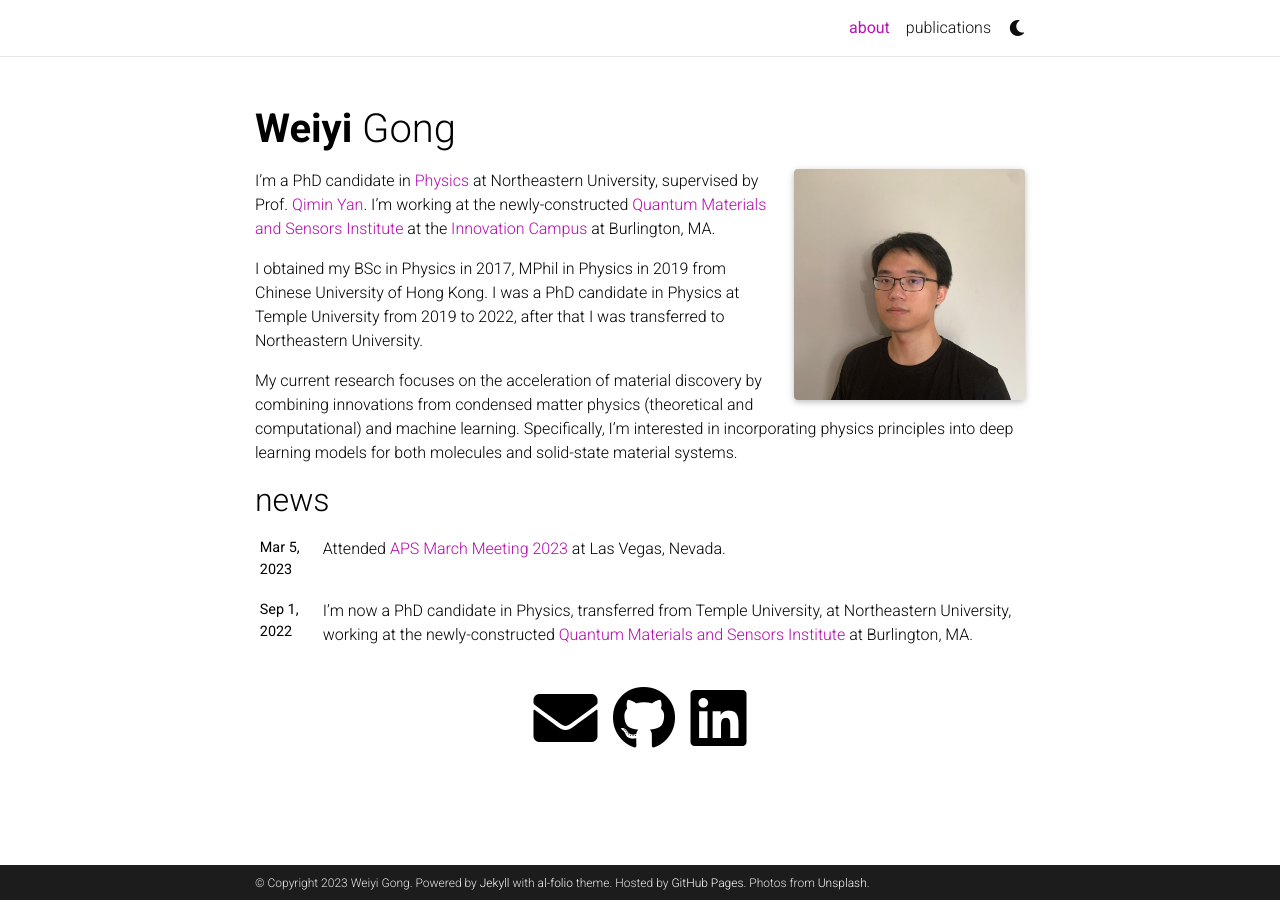
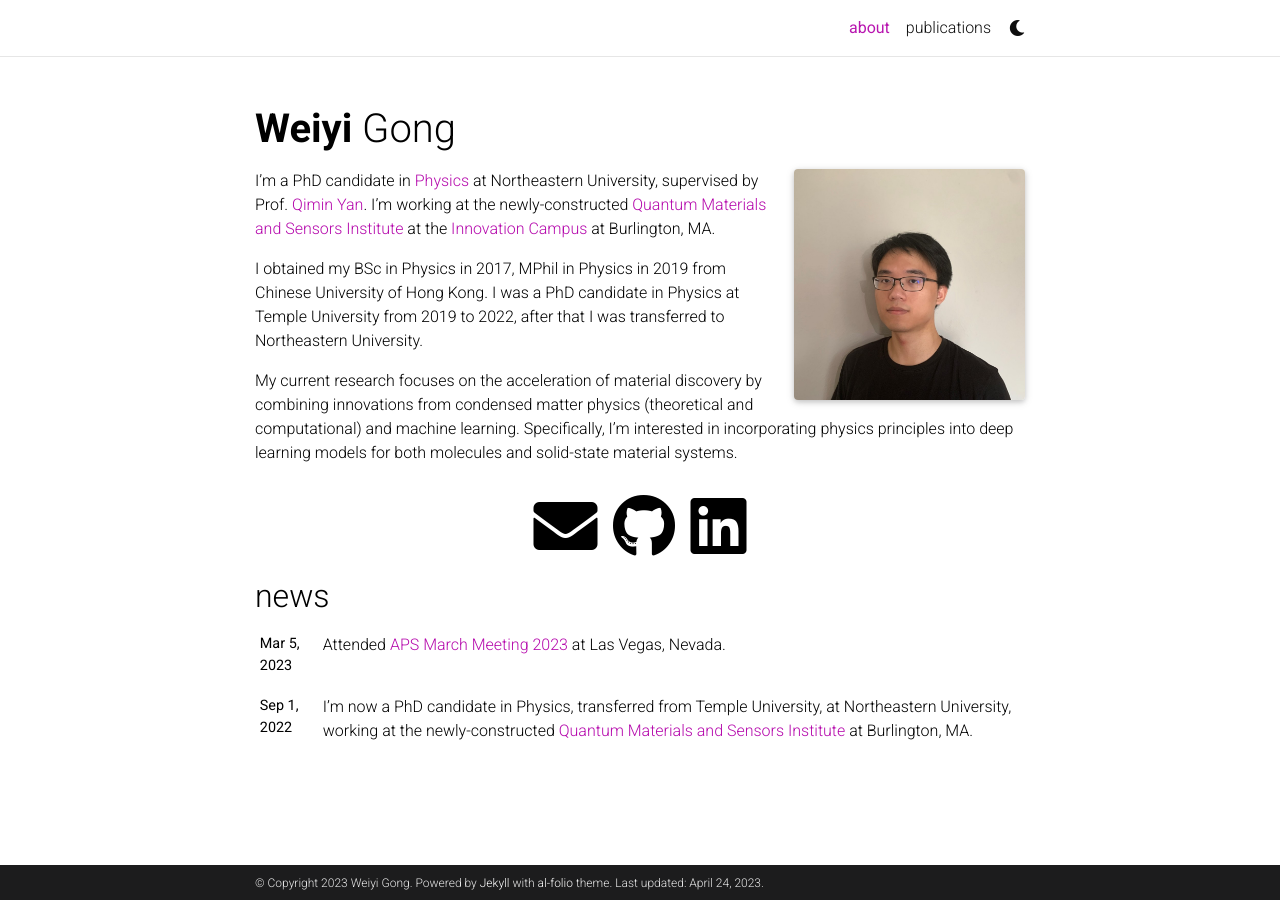
Before and after one commit to weiyigong/weiyigong.github.io, a Jekyll site: the page built from _pages/about.md, in a window 1280 px wide. Built offline with Jekyll 4.4.1, drawn with Linux system fonts in a browser that asks for light colours; full-size pictures stand in for the smaller copies a plugin makes; comment, search, counter and statistics services are not loaded; a style sheet for code colours, icons or effects is not loaded.

Commit message:
update social icons location

```diff
--- a/_config.yml
+++ b/_config.yml
@@ -11,8 +11,6 @@
   A simple, whitespace theme for academics. Based on [*folio](https://github.com/bogoli/-folio) design.
 footer_text: >
   Powered by <a href="https://jekyllrb.com/" target="_blank">Jekyll</a> with <a href="https://github.com/alshedivat/al-folio">al-folio</a> theme.
-  Hosted by <a href="https://pages.github.com/" target="_blank">GitHub Pages</a>.
-  Photos from <a href="https://unsplash.com" target="_blank">Unsplash</a>.
 keywords: jekyll, jekyll-theme, academic-website, portfolio-website  # add your own keywords or leave empty
 
 lang: en # the language of your site (for example: en, fr, cn, ru, etc.)
@@ -20,7 +18,7 @@
 
 url: https://weiyigong.github.io # the base hostname & protocol for your site
 baseurl: # the subpath of your site, e.g. /blog/
-last_updated: false # set to true if you want to display last updated in the footer
+last_updated: true # set to true if you want to display last updated in the footer
 impressum_path:  # set to path to include impressum link in the footer, use the same path as permalink in a page, helps to conform with EU GDPR
 
 # -----------------------------------------------------------------------------
@@ -119,7 +117,7 @@
 # Blog
 # -----------------------------------------------------------------------------
 
-blog_name: blog_name will be displayed in your blog page
+blog_name: # blog_name will be displayed in your blog page
 blog_nav_title: # your blog must have a title for it to be displayed in the nav bar
 blog_description: a simple whitespace theme for academics
 permalink: /blog/:year/:title/
--- a/_layouts/about.html
+++ b/_layouts/about.html
@@ -40,6 +40,20 @@
             {{ content }}
           </div>
 
+          <!-- Social -->
+          {%- if page.social %}
+            <div class="social">
+              <div class="contact-icons">
+                {% include social.html %}
+              </div>
+
+              <div class="contact-note">
+                {{ site.contact_note }}
+              </div>
+
+            </div>
+          {%- endif %}
+
           <!-- News -->
           {% if page.news -%}
             <h2><a href="{{ '/news/' | relative_url }}" style="color: inherit;">news</a></h2>
@@ -58,19 +72,6 @@
             {%- include selected_papers.html %}
           {%- endif %}
 
-          <!-- Social -->
-          {%- if page.social %}
-            <div class="social">
-              <div class="contact-icons">
-                {% include social.html %}
-              </div>
-
-              <div class="contact-note">
-                {{ site.contact_note }}
-              </div>
-
-            </div>
-          {%- endif %}
         </article>
 
 </div>
```
